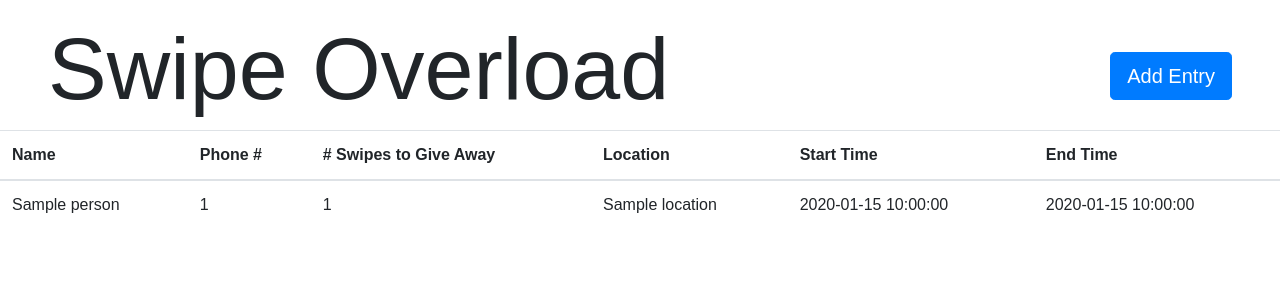
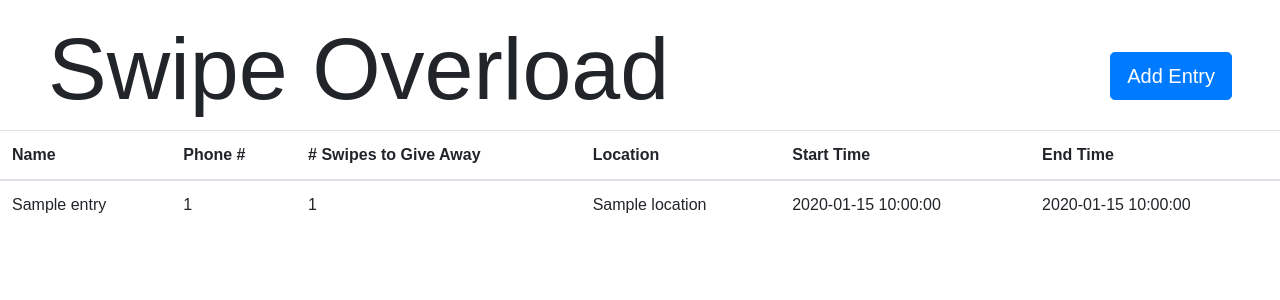
Before and after one commit to jchae438/swipeoverload, a Flask app: template templates/index.html in a window 1280 px wide. Shown: the top 300 px of the page. Run offline with Flask 2, Linux system fonts and the light colour scheme; the template is opened without the code that fills it: most values are stand-ins (such as "Sample title", 1, 10 or a date in 2020); some libraries are stand-ins or nearby versions.

Commit message:
db works, need to add input error checks

```diff
--- a/app.py
+++ b/app.py
@@ -1,4 +1,4 @@
-from flask import Flask, render_template, request
+from flask import Flask, render_template, request, redirect
 import jinja2
 import os
 from pymongo import MongoClient
@@ -8,12 +8,13 @@ client = MongoClient(os.environ.get('MONGODB_ADDR'))
 db = client['swipe-overload']
 entries = db['entries']
 
-@app.route("/")
+@app.route("/", methods=['GET','POST'])
 def main():
 	return render_template('index.html', entries=entries.find(), num_entries=entries.count())
 
-@app.route('/add_entry', methods=['POST'])
+@app.route("/add_entry", methods=['GET','POST'])
 def add_entry():
+	print("beepboop")
 	name = request.form.get("name")
 	phone_number = request.form.get("phone_number")
 	num_swipes = request.form.get("num_swipes")
@@ -28,9 +29,8 @@ def add_entry():
 	"num_swipes":num_swipes,
 	"location":location,
 	"start_time":start_time,
-	"etime":end_time
+	"end_time":end_time
 	})
-
 
 	return redirect('/')
 
--- a/templates/index.html
+++ b/templates/index.html
@@ -33,7 +33,7 @@
 	                    <span aria-hidden="true">&times;</span>
 	                </button>
 	            </div>
-	            <form action="{{ url_for('add_entry') }}" method="post">
+	            <form action="/add_entry" method='post'>
 		            <div class="modal-body mx-3">
 
 		            	<div class="md-form mb-4">
@@ -69,7 +69,7 @@
 		            </div>
 		            <div class="modal-footer d-flex">
 		            	<button class="btn btn-secondary" data-dismiss="modal">Close</button>
-		                <input type="submit" class="btn btn-primary" data-dismiss="modal" value="Add Entry">
+		                <input type="submit" class="btn btn-primary" value="Add Entry">
 		            </div>
 	            </form>
 	        </div>
@@ -94,12 +94,14 @@
 			</thead>
 			<tbody>
 			{% for entry in entries %}
-				<td>{{person.name}}</td>
-				<td>{{person.phone_number}}</td>
-				<td>{{person.num_swipes}}</td>
-				<td>{{person.location}}</td>
-				<td>{{person.start_time}}</td>
-				<td>{{person.end_time}}</td>
+				<tr>
+					<td>{{entry.name}}</td>
+					<td>{{entry.phone_number}}</td>
+					<td>{{entry.num_swipes}}</td>
+					<td>{{entry.location}}</td>
+					<td>{{entry.start_time}}</td>
+					<td>{{entry.end_time}}</td>
+				</tr>
 			{% endfor %}
 			</tbody>
 		</table>
```
